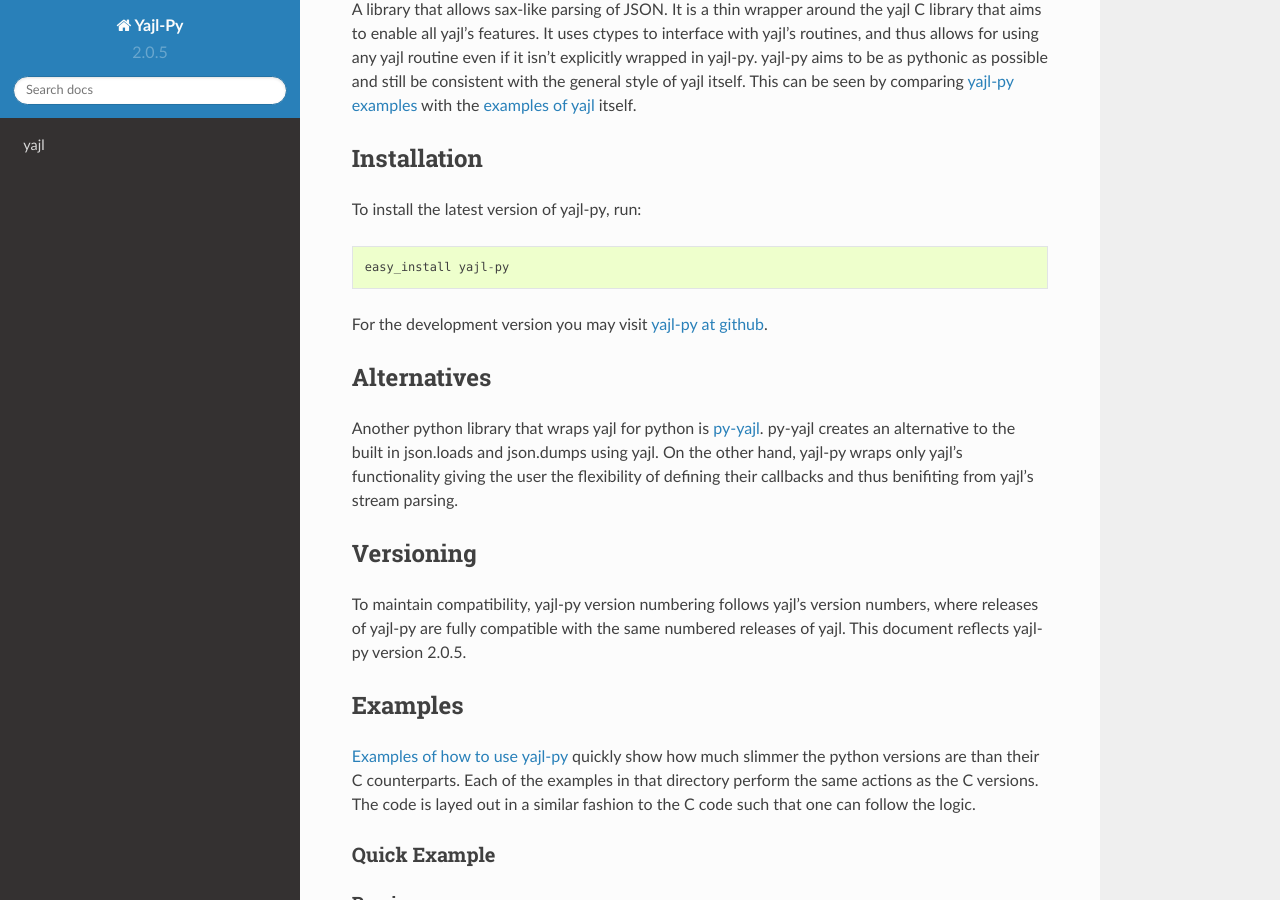
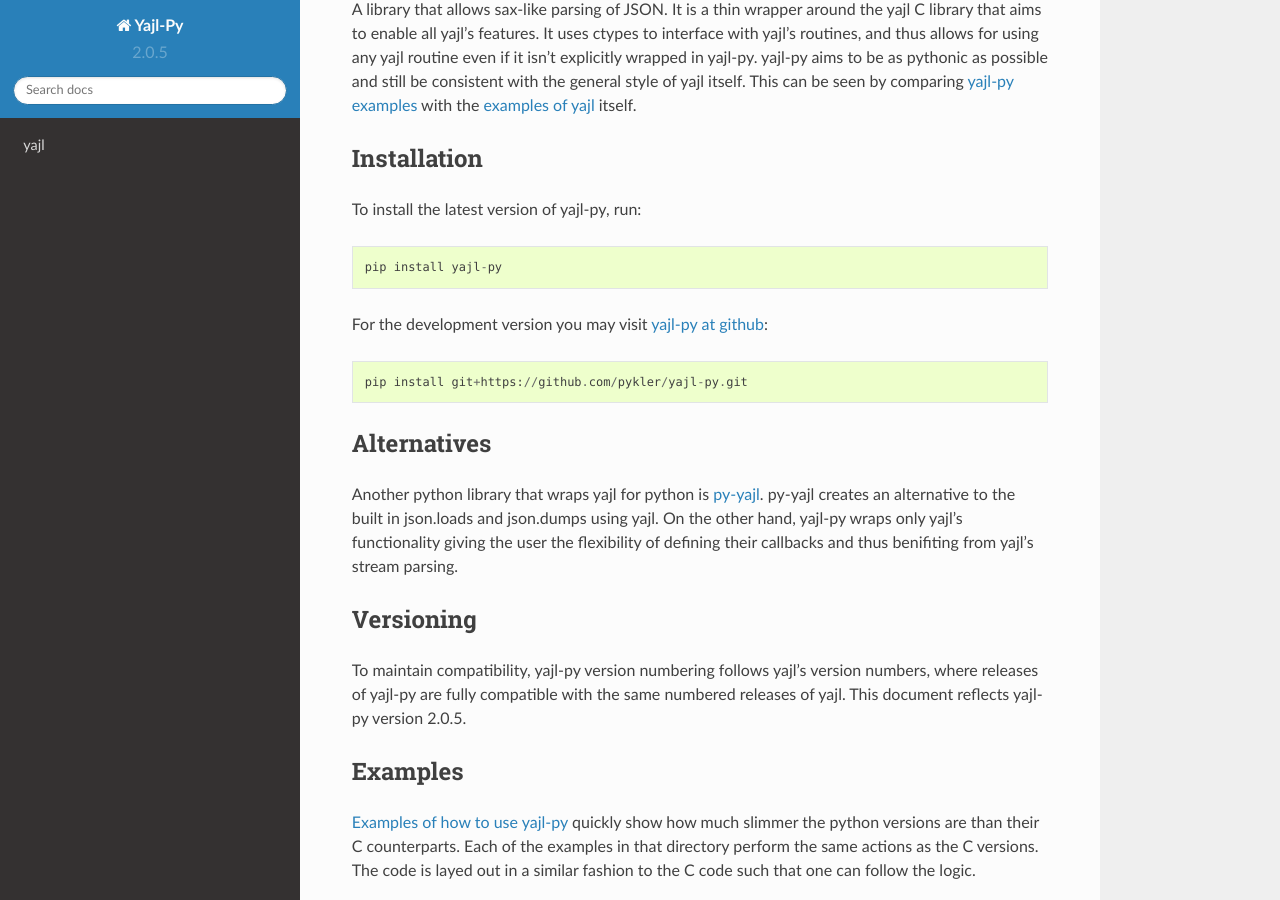
Before and after one commit to pykler/yajl-py, a Sphinx documentation site: the page built from doc/source/index.rst, in a window 1280 px wide and 900 px high, scrolled down 382 px. Built offline with Sphinx 7.4.7 and the Read the Docs theme 2.0.0, drawn with Linux system fonts in a browser that asks for light colours.

Commit message:
using pip ... this is 2013!

```diff
--- a/doc/source/index.rst
+++ b/doc/source/index.rst
@@ -37,10 +37,12 @@ Installation
 
 To install the latest version of yajl-py, run::
 
-    easy_install yajl-py
+    pip install yajl-py
 
 For the development version you may visit
-`yajl-py at github <http://github.com/pykler/yajl-py>`_.
+`yajl-py at github <http://github.com/pykler/yajl-py>`_::
+
+    pip install git+https://github.com/pykler/yajl-py.git
 
 Alternatives
 ------------
```
